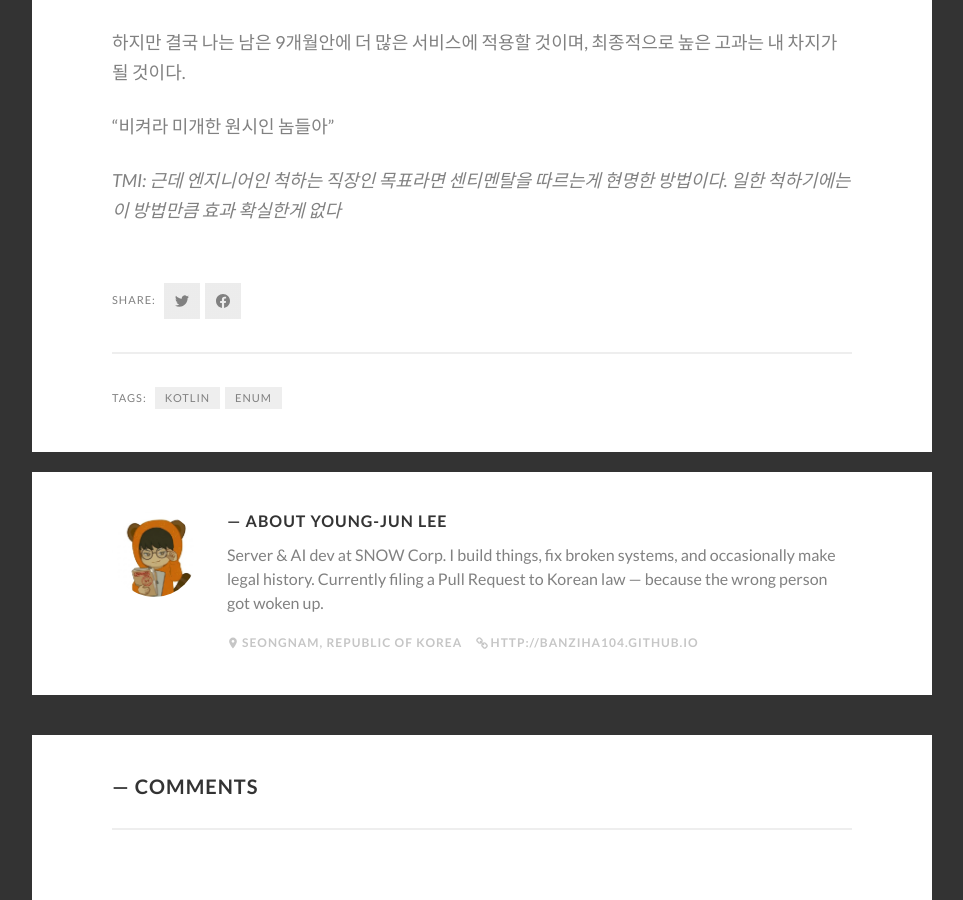
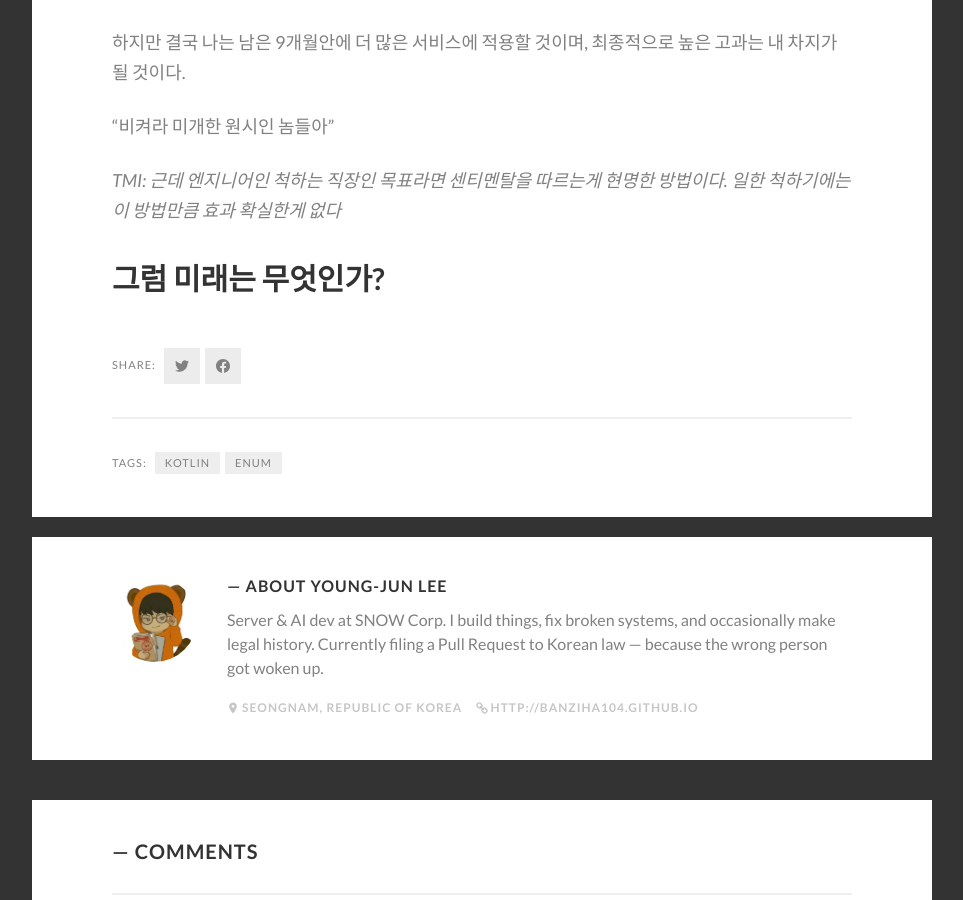
Before and after one commit to banziha104/banziha104.github.io, a Jekyll site: the page built from edit/eng/나에대해.md, in a window 1280 px wide and 900 px high, scrolled down 7111 px. Shown: the whole window, without its empty margins (8-971 px from the left). Built offline with Jekyll 4.4.1, drawn with Linux system fonts in a browser that asks for light colours; comment, search, counter and statistics services are not loaded.

Commit message:
feature: 새단장을 시작

```diff
--- a/edit/eng/나에대해.md
+++ b/edit/eng/나에대해.md
@@ -146,3 +146,6 @@ tags: [kotlin, enum]
  "비켜라 미개한 원시인 놈들아"
 
  *TMI: 근데 엔지니어인 척하는 직장인 목표라면 센티멘탈을 따르는게 현명한 방법이다. 일한 척하기에는 이 방법만큼 효과 확실한게 없다*
+
+
+## 그럼 미래는 무엇인가?
```
